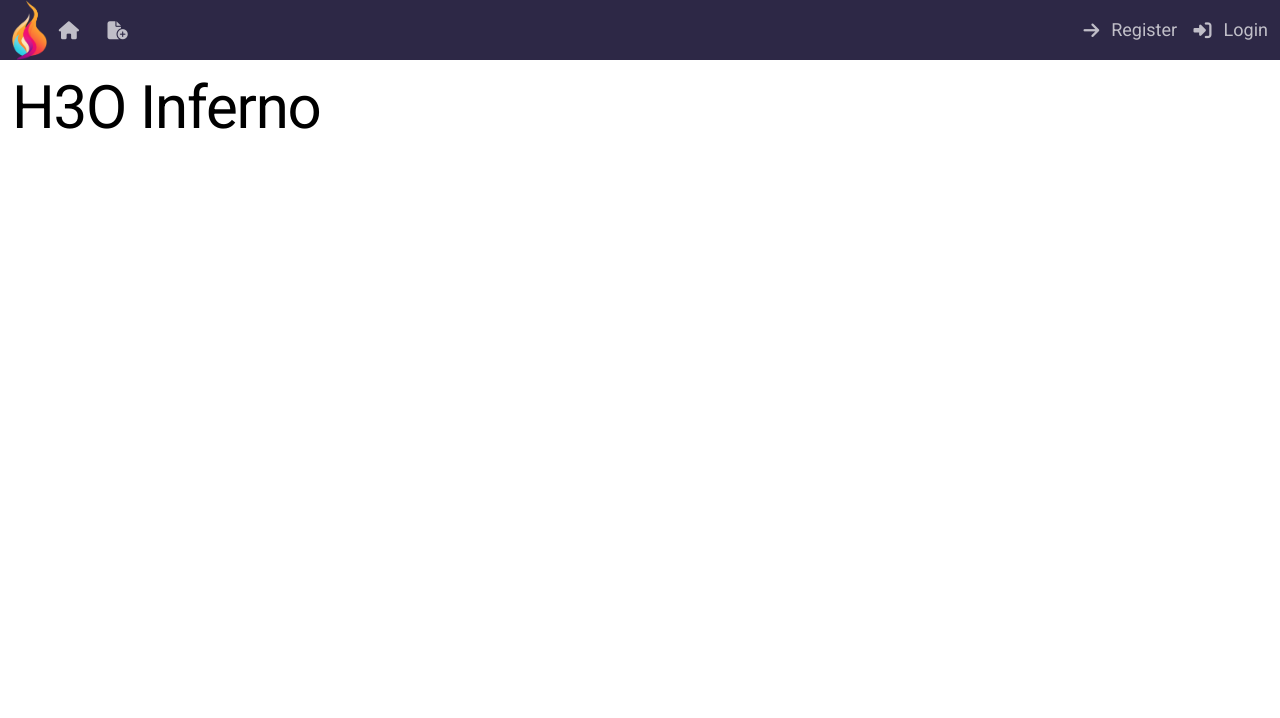
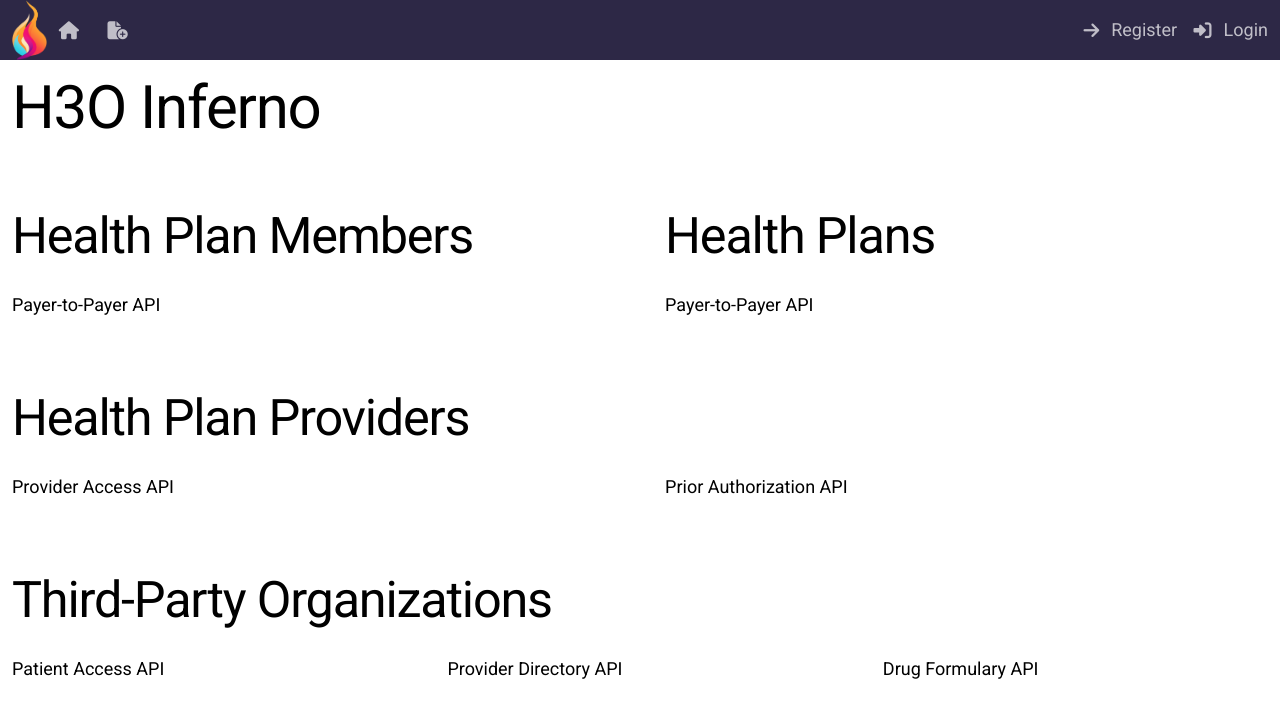
Before and after one commit to rodneygauna/H3O_Inferno, a Flask app: page / in a window 1280 px wide. Shown: the top 718 px of the page. Run offline with Flask 3, Linux system fonts and the light colour scheme; some libraries are stand-ins or nearby versions.

Commit message:
layout changes

```diff
--- a/src/templates/core/index.html
+++ b/src/templates/core/index.html
@@ -1,3 +1,26 @@
 {% extends 'base.html' %} {% block content %}
-<h1>H3O Inferno</h1>
+<div class="row">
+  <h1>H3O Inferno</h1>
+</div>
+<div class="row">
+  <div class="one-half column">
+    <h2>Health Plan Members</h2>
+    <p>Payer-to-Payer API</p>
+  </div>
+  <div class="one-half column">
+    <h2>Health Plans</h2>
+    <p>Payer-to-Payer API</p>
+  </div>
+</div>
+<h2>Health Plan Providers</h2>
+<div class="row">
+  <div class="one-half column"><p>Provider Access API</p></div>
+  <div class="one-half column"><p>Prior Authorization API</p></div>
+</div>
+<h2>Third-Party Organizations</h2>
+<div class="row">
+  <div class="four columns"><p>Patient Access API</p></div>
+  <div class="four columns"><p>Provider Directory API</p></div>
+  <div class="four columns"><p>Drug Formulary API</p></div>
+</div>
 {% endblock content %}
```
